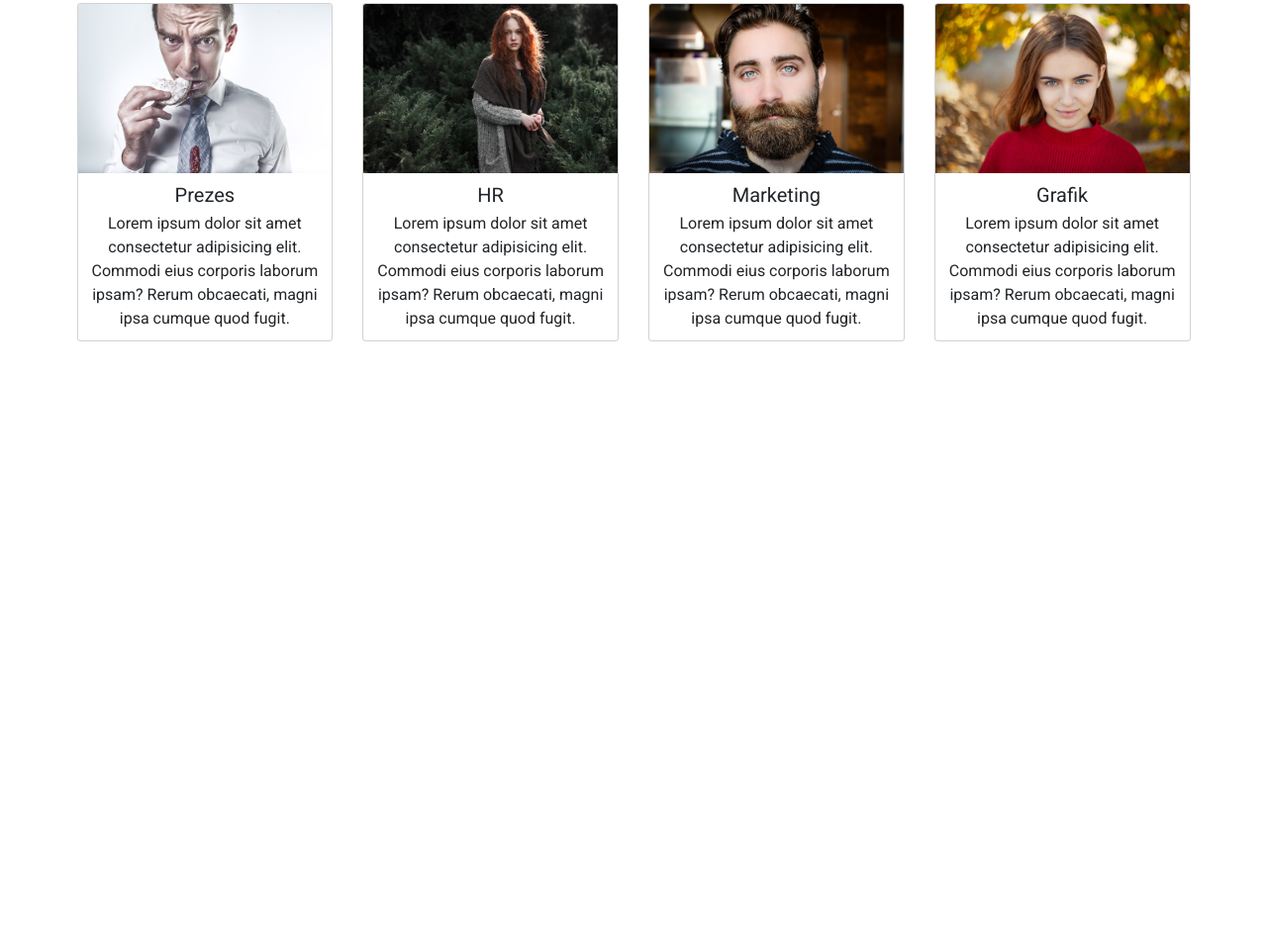
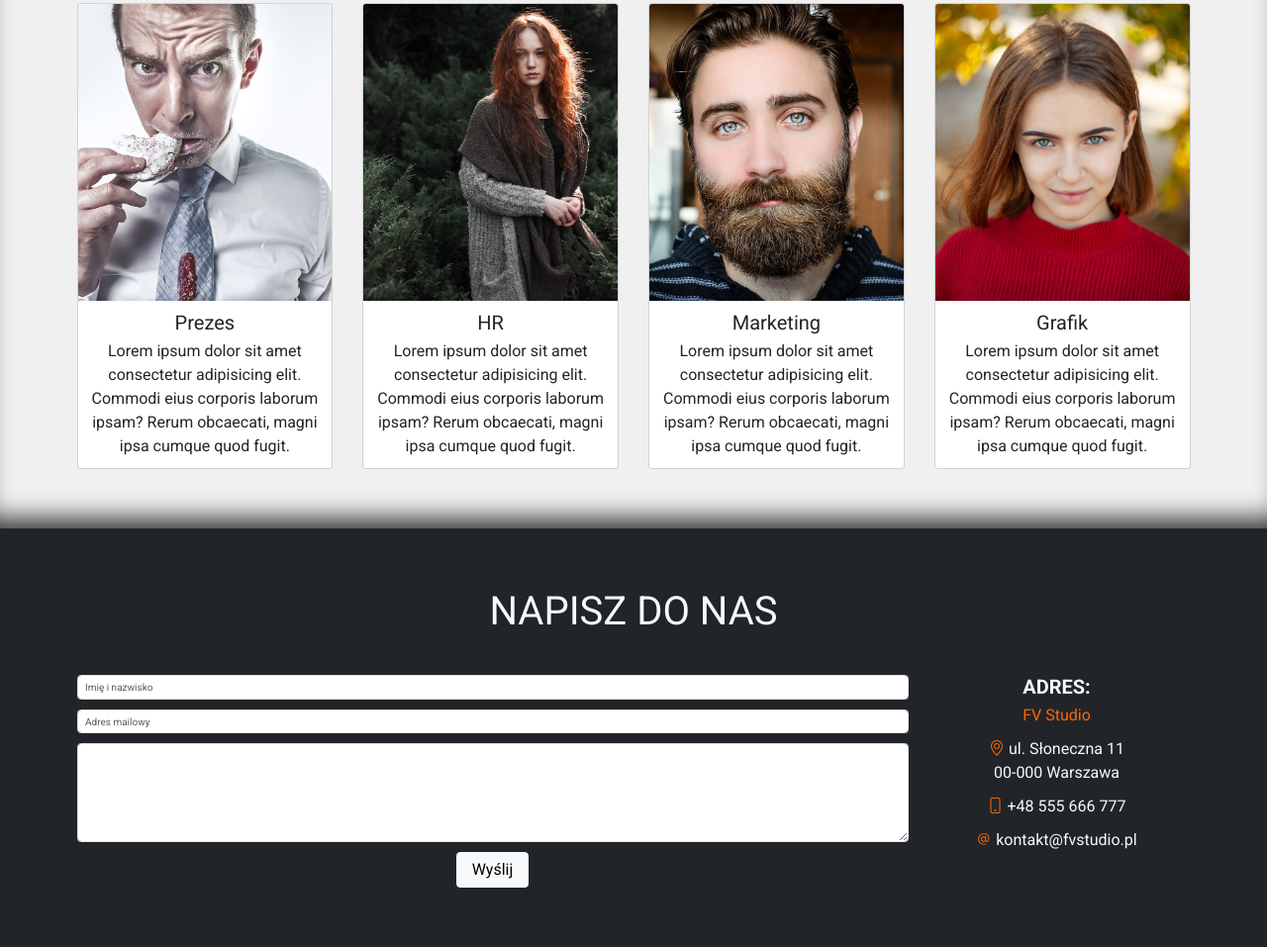
Before and after one commit to DetailingCode/Bootstrap_website2, a plain HTML site: page index.html in a window 1280 px wide. Shown: the part 1580-2537 px from the top of the page at 99% size. Before the commit the page ends 1985 px from the top, so only its background shows below. Drawn offline with nearby package versions, Linux system fonts and the light colour scheme.

Commit message:
section contact finished

```diff
--- a/index.html
+++ b/index.html
@@ -275,7 +275,7 @@
 						laudantium debitis doloremque.
 					</p>
 
-					<div class="row row-cols-1 row-cols-md-4 g-5">
+					<div class="row row-cols-1 row-cols-md-2 row-cols-xl-4 g-5">
 						<div class="col">
 							<div class="card h-100">
 								<img
@@ -286,7 +286,9 @@
 								<div class="card-body">
 									<h5 class="card-title">Prezes</h5>
 									<p class="card-text">
-										Lorem ipsum dolor sit amet consectetur adipisicing elit. Commodi eius corporis laborum ipsam? Rerum obcaecati, magni ipsa cumque quod fugit.
+										Lorem ipsum dolor sit amet consectetur adipisicing elit.
+										Commodi eius corporis laborum ipsam? Rerum obcaecati, magni
+										ipsa cumque quod fugit.
 									</p>
 								</div>
 							</div>
@@ -300,7 +302,11 @@
 								/>
 								<div class="card-body">
 									<h5 class="card-title">HR</h5>
-									<p class="card-text">Lorem ipsum dolor sit amet consectetur adipisicing elit. Commodi eius corporis laborum ipsam? Rerum obcaecati, magni ipsa cumque quod fugit.</p>
+									<p class="card-text">
+										Lorem ipsum dolor sit amet consectetur adipisicing elit.
+										Commodi eius corporis laborum ipsam? Rerum obcaecati, magni
+										ipsa cumque quod fugit.
+									</p>
 								</div>
 							</div>
 						</div>
@@ -314,7 +320,9 @@
 								<div class="card-body">
 									<h5 class="card-title">Marketing</h5>
 									<p class="card-text">
-										Lorem ipsum dolor sit amet consectetur adipisicing elit. Commodi eius corporis laborum ipsam? Rerum obcaecati, magni ipsa cumque quod fugit.
+										Lorem ipsum dolor sit amet consectetur adipisicing elit.
+										Commodi eius corporis laborum ipsam? Rerum obcaecati, magni
+										ipsa cumque quod fugit.
 									</p>
 								</div>
 							</div>
@@ -329,9 +337,67 @@
 								<div class="card-body">
 									<h5 class="card-title">Grafik</h5>
 									<p class="card-text">
-										Lorem ipsum dolor sit amet consectetur adipisicing elit. Commodi eius corporis laborum ipsam? Rerum obcaecati, magni ipsa cumque quod fugit.
+										Lorem ipsum dolor sit amet consectetur adipisicing elit.
+										Commodi eius corporis laborum ipsam? Rerum obcaecati, magni
+										ipsa cumque quod fugit.
+									</p>
 								</div>
 							</div>
+						</div>
+					</div>
+				</div>
+			</section>
+
+			<section
+				class="contact bg-dark text-light py-5"
+				id="contact"
+			>
+				<div class="container text-center py-5">
+					<p class="display-3 pb-lg-5 text-uppercase">Napisz do nas</p>
+
+					<div class="row">
+						<div class="col-lg-9 my-5 m-lg-0">
+							<form>
+								<div class="input-group mb-3">
+									<input
+										type="text"
+										class="form-control"
+										placeholder="Imię i nazwisko"
+									/>
+								</div>
+
+								<div class="input-group mb-3">
+									<input
+										type="text"
+										class="form-control"
+										placeholder="Adres mailowy"
+									/>
+								</div>
+
+								<div class="input-group mb-3">
+									<textarea
+										rows="6"
+										class="form-control"
+										placeholder="Wiadomość"
+									>
+									</textarea>
+								</div>
+
+								<input
+									type="submit"
+									value="Wyślij"
+									class="btn btn-light px-4 py-2 submit-btn"
+								/>
+							</form>
+						</div>
+						<div class="col-lg-3 mt-4 m-lg-0 contact-info">
+							<h3 class="contact-title">Adres:</h3>
+							<p class="orange-color">FV Studio</p>
+							<p><i class="bi bi-geo-alt orange-color"></i> ul. Słoneczna 11
+								<br> 00-000 Warszawa
+							</p>
+							<p><i class="bi bi-phone orange-color"></i> +48 555 666 777</p>
+							<p><i class="bi bi-at orange-color"></i> kontakt@fvstudio.pl</p>
 						</div>
 					</div>
 				</div>
--- a/scss/main.scss
+++ b/scss/main.scss
@@ -64,30 +64,52 @@ body {
 	}
 }
 
+.aboutus {
+	box-shadow: inset 0px -20px 26px -30px rgba(50, 50, 53, 1);
 
-
-.aboutus {
 	.aboutus-box-title,
 	.aboutus-icon {
 		font-size: 2rem;
 		text-transform: uppercase;
 		font-weight: bold;
 	}
-	.aboutus-icon{
+	.aboutus-icon {
 		font-size: 3.5rem;
 	}
 
-
-	.accordion-button{
+	.accordion-button {
 		font-size: 1.8rem;
 		padding: 1em;
 	}
+	.accordion-button:not(.collapsed) {
+		background-color: rgb(240, 240, 240);
+	}
 }
 
+// ----------- TEAM SECTION -----------\
 
-// ----------- TEA< SECTION -----------\
+.team {
+	background-color: rgb(240, 240, 240);
+	box-shadow: inset 0px -25px 26px -15px rgba(50, 50, 53, 1);
+	.card-img-top {
+		height: 300px;
+		object-fit: cover;
+	}
+	.card-title {
+		font-size: 2rem;
+	}
+}
 
+// -------------- CONTACT -------------
 
-.card-title{
-	font-size: 2rem;
+.contact {
+	.contact-title {
+		font-size: 2rem;
+		font-weight: bold;
+		text-transform: uppercase;
+	}
+
+	.submit-btn{
+		font-size: 1.6rem;
+	}
 }
```
Also changed, not shown: css/main.css, 1 other file.
